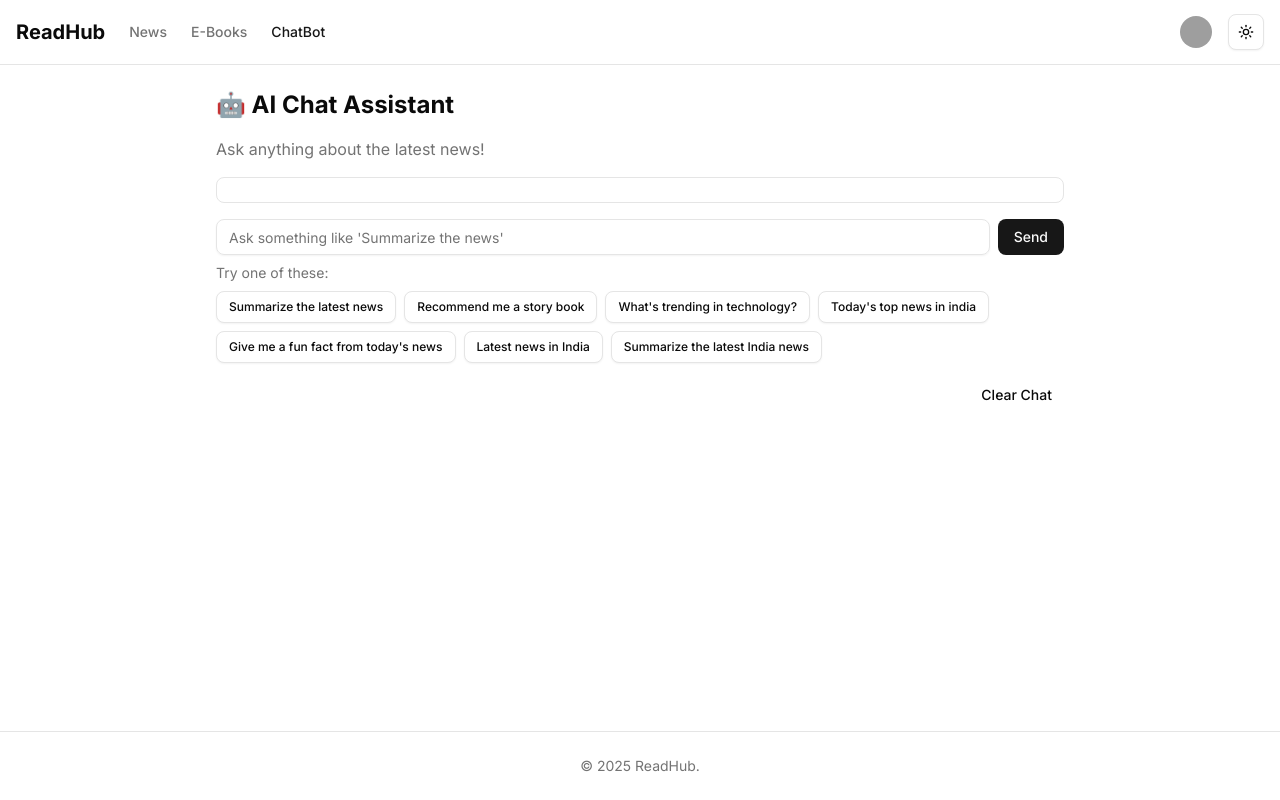
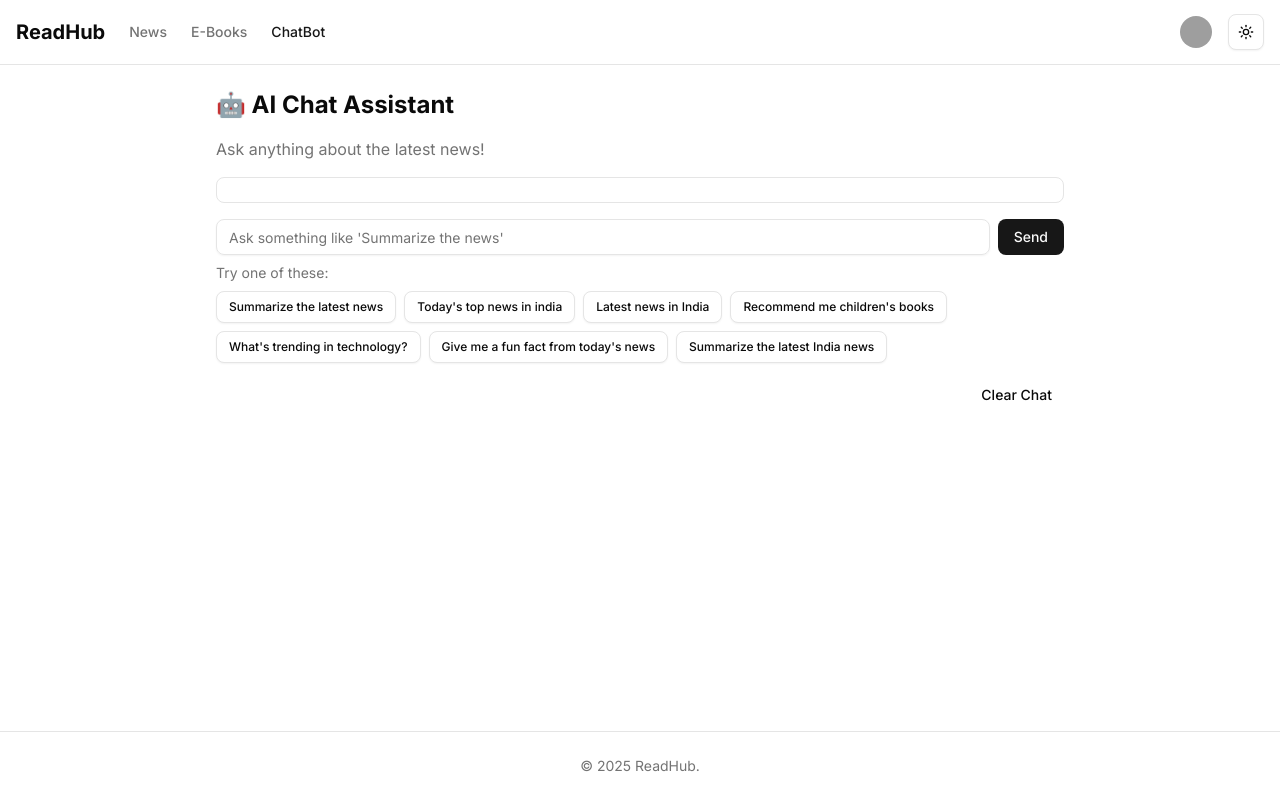
Before and after one commit to Snaehath/readhub-frontend, a Next.js app: page /chatbot in a window 1280 px wide. Built offline with nearby package versions, Linux system fonts and the light colour scheme; grey boxes are pictures that could not be loaded.

Commit message:
fixed build issue

```diff
--- a/package.json
+++ b/package.json
@@ -21,7 +21,7 @@
     "clsx": "^2.1.1",
     "lucide-react": "^0.488.0",
     "mongodb": "^6.16.0",
-    "next": "15.3.0",
+    "next": "^15.3.0",
     "next-themes": "^0.4.6",
     "react": "^19.0.0",
     "react-dom": "^19.0.0",
--- a/src/app/chatbot/page.tsx
+++ b/src/app/chatbot/page.tsx
@@ -77,11 +77,11 @@ export default function ChatbotPage() {
 
   const suggestions = [
     "Summarize the latest news",
-    "Recommend me a story book",
+    "Today's top news in india",
+    "Latest news in India",
+    "Recommend me children's books",
     "What's trending in technology?",
-    "Today's top news in india",
     "Give me a fun fact from today's news",
-    "Latest news in India",
     "Summarize the latest India news",
   ];
 
--- a/src/components/news-card.tsx
+++ b/src/components/news-card.tsx
@@ -60,14 +60,11 @@ export default function NewsCard({ articlesUS, articlesIN }: NewsCardProps) {
 
     if (!responseUS.ok) {
       toast(`HTTP error (US)! status: ${responseUS.status}`);
-    } else {
-      toast("US news has been fetched and updated");
     }
-
     if (!responseIN.ok) {
       toast(`HTTP error (IN)! status: ${responseIN.status}`);
     } else {
-      toast("India news has been fetched and updated");
+      toast("Latest news has been fetched and updated");
     }
 
     router.refresh();
--- a/src/components/theme-toggle.tsx
+++ b/src/components/theme-toggle.tsx
@@ -5,7 +5,6 @@ import { useTheme } from "next-themes";
 
 import { Button } from "@/components/ui/button";
 import { Drawer, DrawerContent, DrawerHeader, DrawerTitle, DrawerTrigger } from "./ui/drawer";
-
 export function ThemeToggle() {
   const { setTheme } = useTheme();
 
```
Also changed, not shown: 1 other file (tests, documents, lock files or other folders).
